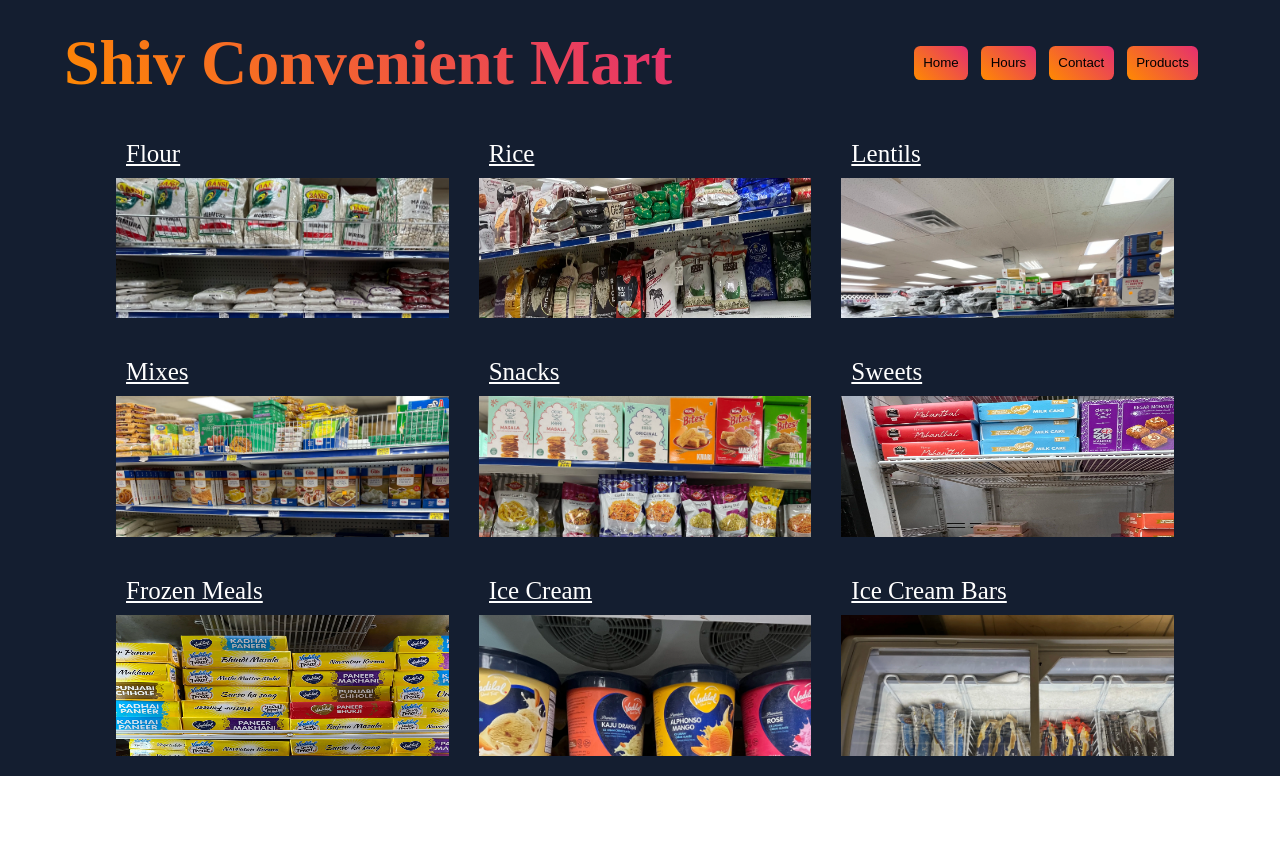
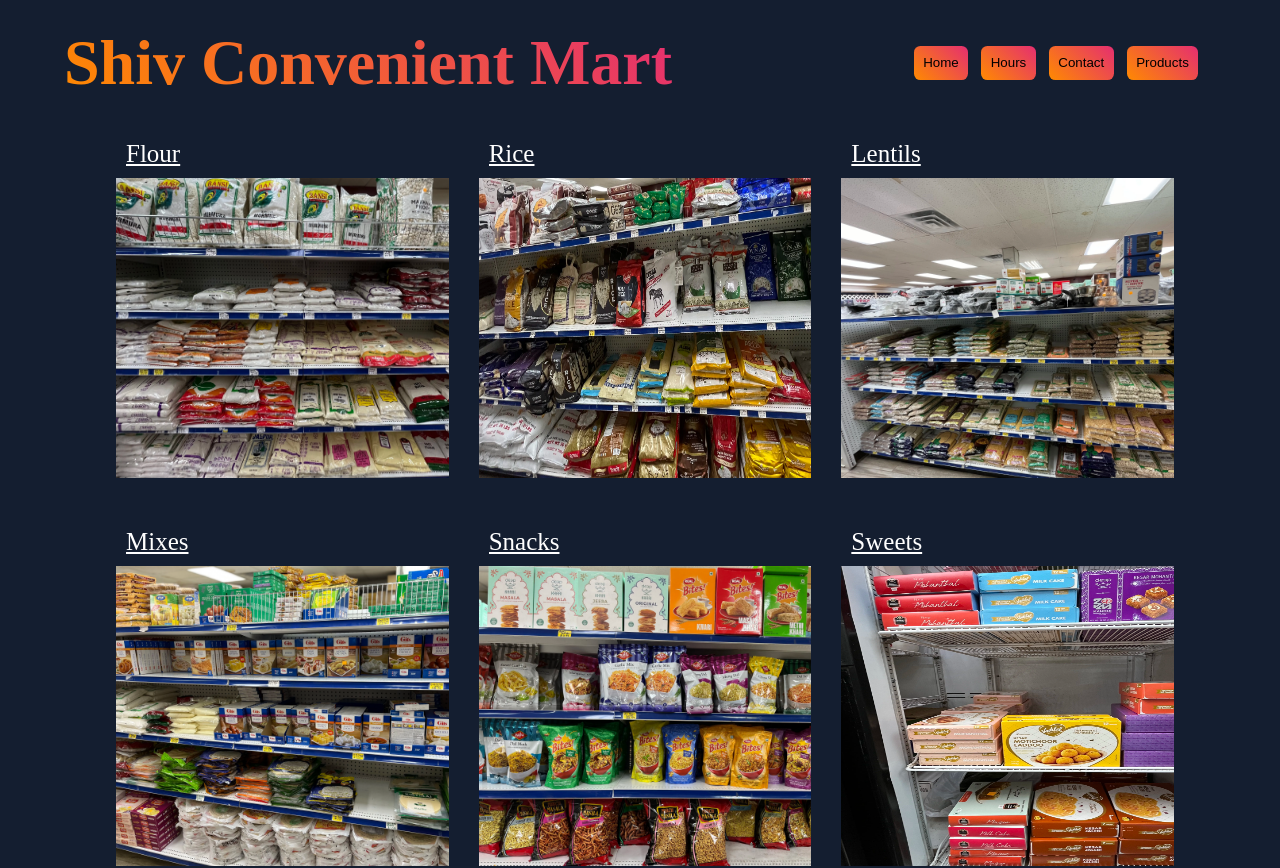
Before and after one commit to deeppatel0331/Shiv-Convenient-Mart-Website, a Next.js app: page /products in a window 1280 px wide. Shown: the top 868 px of the page. Before the commit the page ends 800 px from the top, so only its background shows below. Built offline with nearby package versions, Linux system fonts and the light colour scheme.

Commit message:
fixed the dimensions of the page

```diff
--- a/pages/products.js
+++ b/pages/products.js
@@ -63,7 +63,7 @@
 const ParentContainer = styled.main`
   width: 100%;
   display: flex;
-  height: 84.56vh;
+  height: 100%;
   flex-direction: column;
   align-items: center;
   background-color: #141e30;
```
